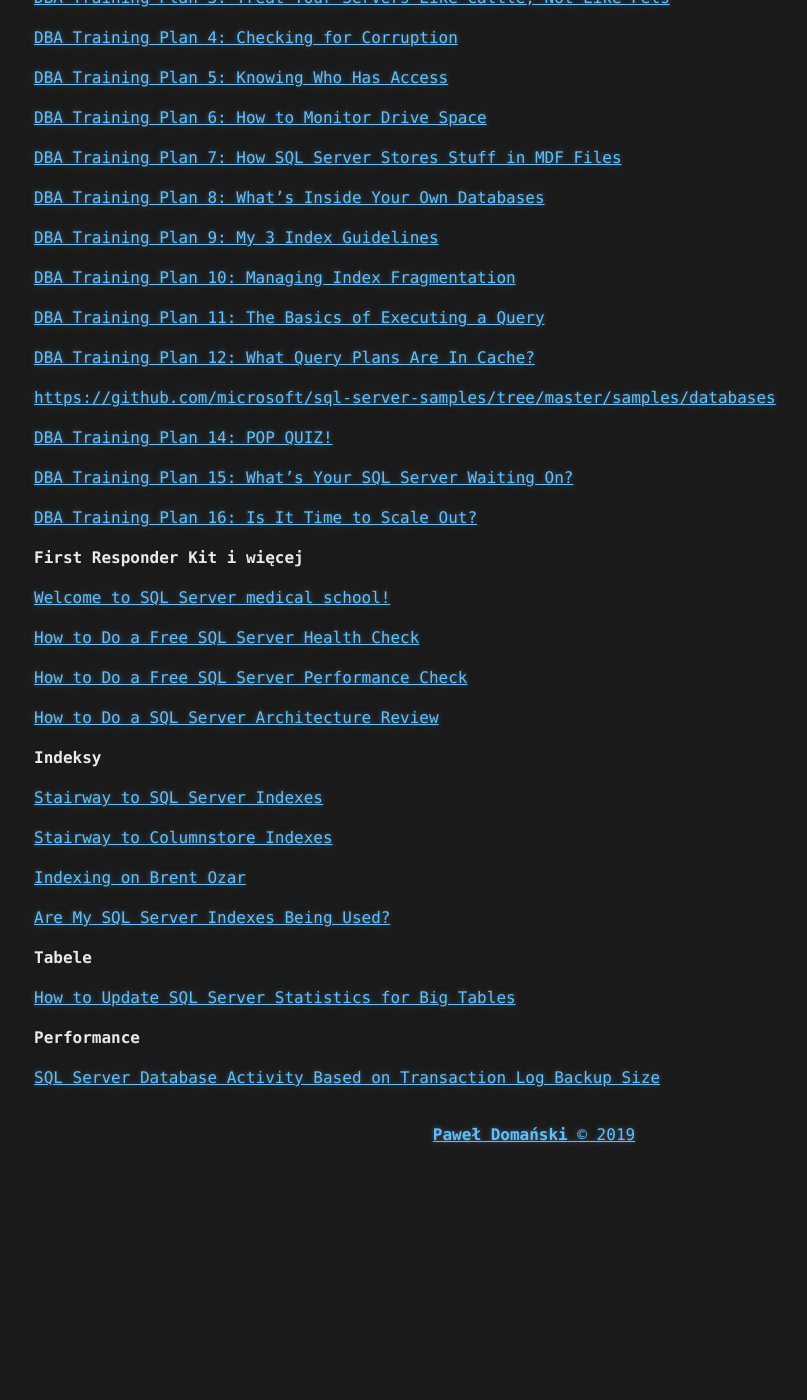
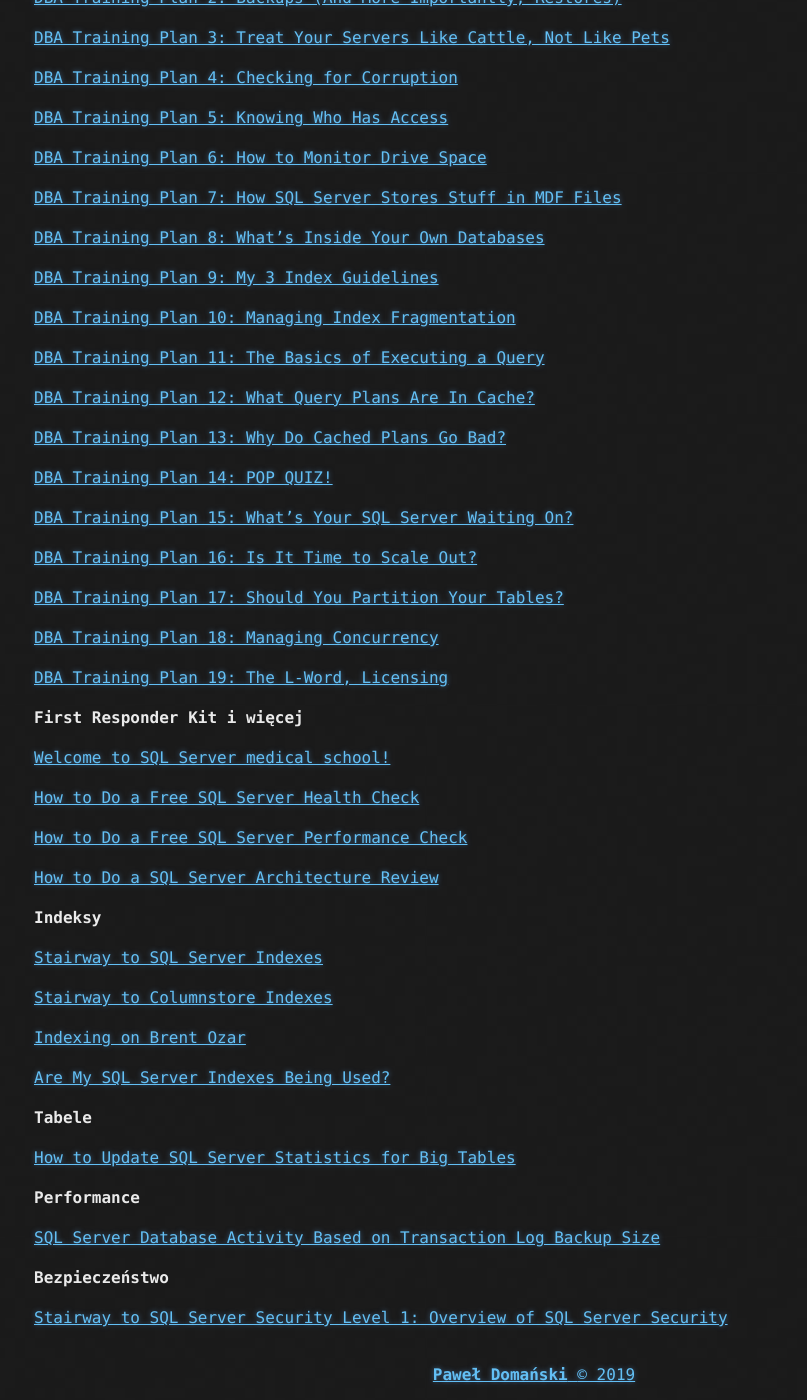
Before and after one commit to pdomansk/pdomansk.github.io, a Jekyll site: the page built from links.md, in a window 1280 px wide and 1400 px high, scrolled down 1423 px. Shown: the whole window, without its empty margins (106-913 px from the left). Built offline with Jekyll 4.4.1, drawn with Linux system fonts in a browser that asks for light colours; before the commit the page ends 2583 px from its top, so only the background shows below that; some of the changed text lies outside the part shown.

```diff
--- a/links.md
+++ b/links.md
@@ -59,6 +59,7 @@ Poniżej znajdziesz listę linków, które warto znać lub odpowiedzi na pytania
 
 [SQL Server Maintenance Solution](https://github.com/olahallengren/sql-server-maintenance-solution )
 
+[PowerShell for the SQL DBA](https://groupby.org/conference-session-abstracts/powershell-for-the-sql-dba/)
 
 
 
@@ -91,13 +92,19 @@ Poniżej znajdziesz listę linków, które warto znać lub odpowiedzi na pytania
 
 [DBA Training Plan 12: What Query Plans Are In Cache?](https://www.brentozar.com/archive/2019/08/dba-training-plan-12-what-query-plans-are-in-cache/)
 
-[https://github.com/microsoft/sql-server-samples/tree/master/samples/databases](https://www.brentozar.com/archive/2019/08/dba-training-plan-13-why-do-cached-plans-go-bad/)
+[DBA Training Plan 13: Why Do Cached Plans Go Bad?](https://www.brentozar.com/archive/2019/08/dba-training-plan-13-why-do-cached-plans-go-bad/)
 
 [DBA Training Plan 14: POP QUIZ!](https://www.brentozar.com/archive/2019/08/dba-training-plan-14-pop-quiz/)
 
 [DBA Training Plan 15: What’s Your SQL Server Waiting On?](https://www.brentozar.com/archive/2019/08/dba-training-plan-15-whats-your-sql-server-waiting-on/)
 
 [DBA Training Plan 16: Is It Time to Scale Out?](https://www.brentozar.com/archive/2019/08/dba-training-plan-16-is-it-time-to-scale-out/)
+
+[DBA Training Plan 17: Should You Partition Your Tables?](https://www.brentozar.com/archive/2019/09/dba-training-plan-17-should-you-partition-your-tables/)
+
+[DBA Training Plan 18: Managing Concurrency](https://www.brentozar.com/archive/2019/09/dba-training-plan-18-managing-concurrency/)
+
+[DBA Training Plan 19: The L-Word, Licensing](https://www.brentozar.com/archive/2019/09/dba-training-plan-19-the-l-word-licensing/)
 
 
 **First Responder Kit i więcej**
@@ -130,3 +137,7 @@ Poniżej znajdziesz listę linków, które warto znać lub odpowiedzi na pytania
 **Performance**
 
 [SQL Server Database Activity Based on Transaction Log Backup Size](https://www.mssqltips.com/sqlservertip/6096/sql-server-database-activity-based-on-transaction-log-backup-size/)
+
+**Bezpieczeństwo**
+
+[Stairway to SQL Server Security Level 1: Overview of SQL Server Security](https://www.sqlservercentral.com/steps/stairway-to-sql-server-security-level-1-overview-of-sql-server-security)
```
Also changed, not shown: _notes/01_zaczynamy_nauke.md (+6 -0 lines), _posts/2019-08-21-Kolejna porcja linkow 001.md (deleted, +0 -13 lines), _posts/2019-09-07-Wyrwane z kontekstu 001.md (added, +18 -0 lines).
